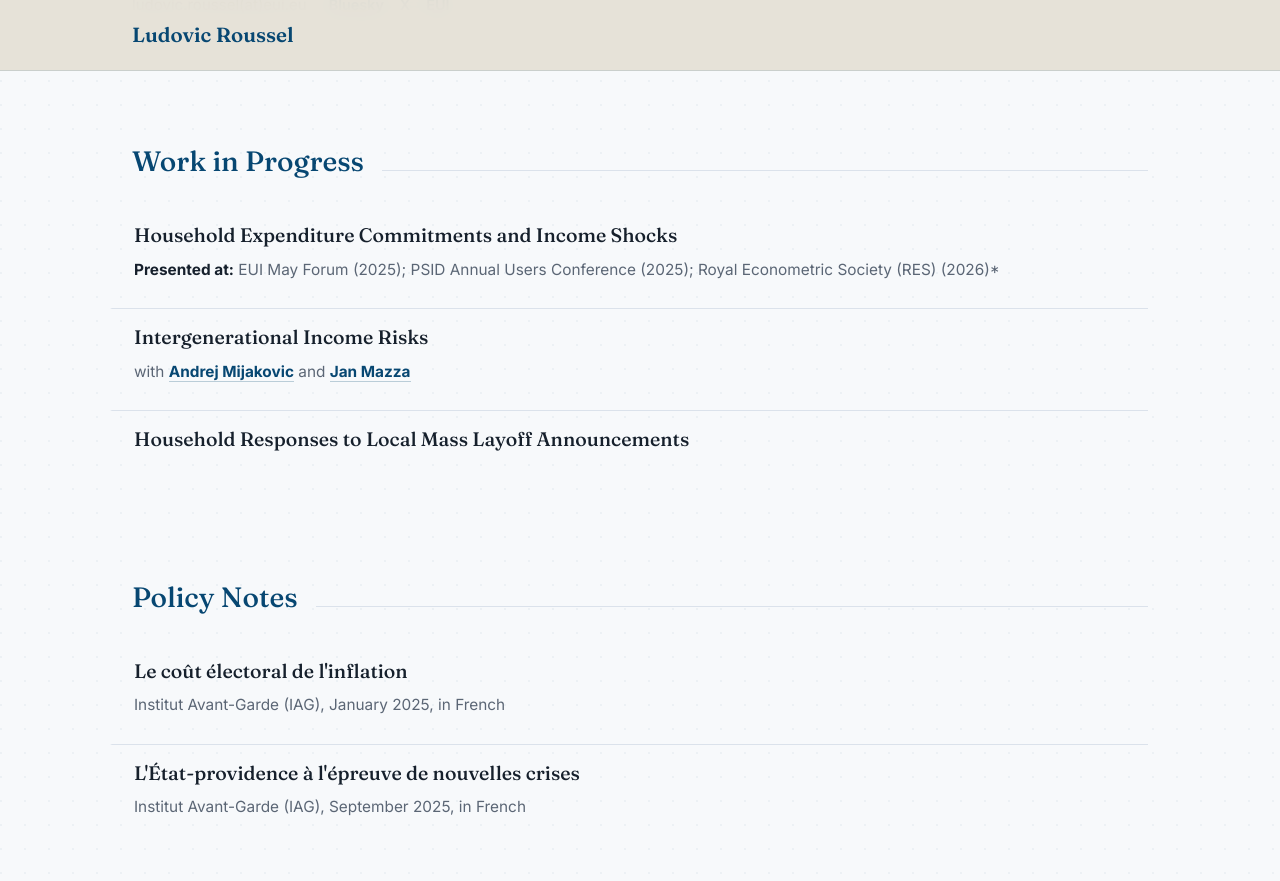
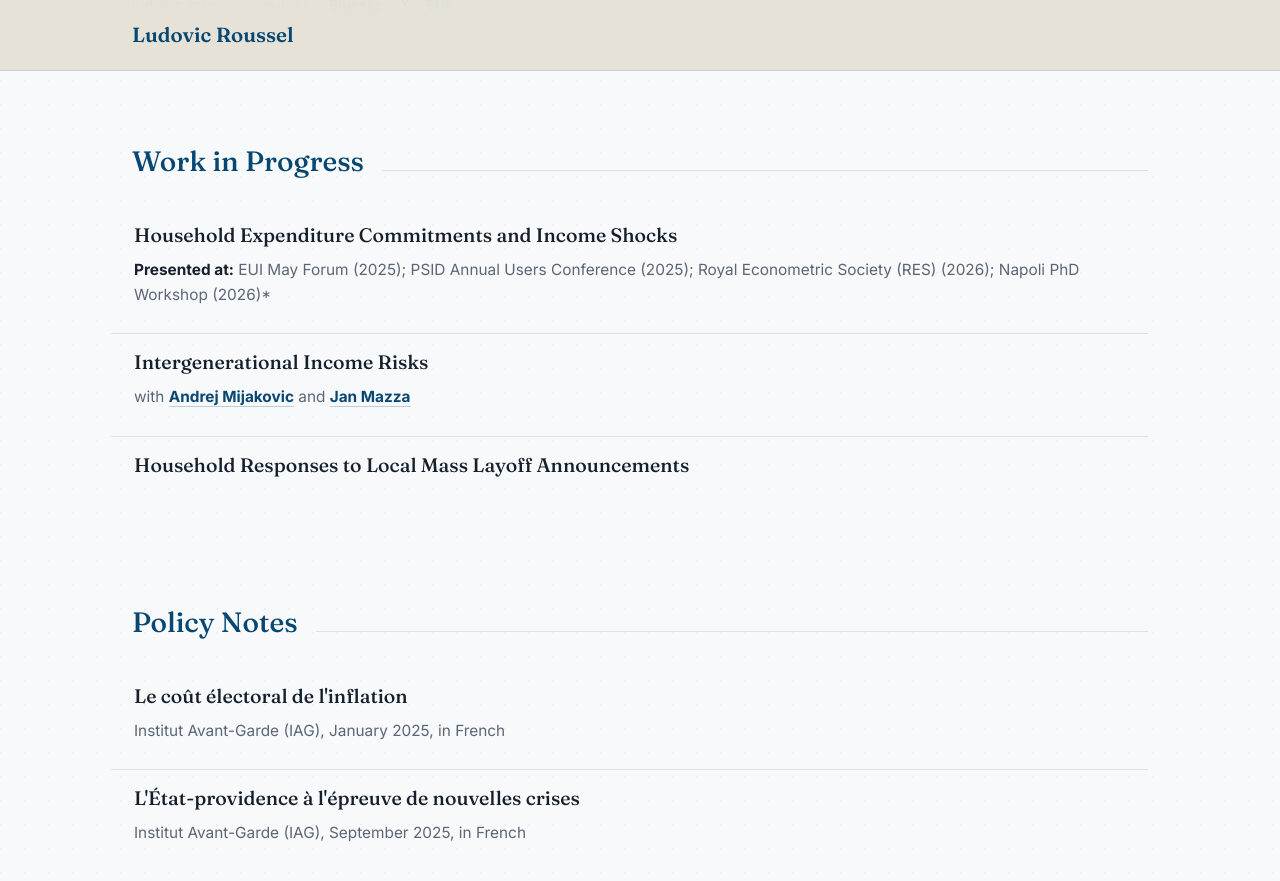
Before and after one commit to LudovicRoussel/ludovicroussel.github.io, a Jekyll site: the page built from index.md, in a window 1280 px wide and 900 px high, scrolled down 520 px. Shown: the top 881 px of the window. Built offline with Jekyll 4.4.1, drawn with Linux system fonts in a browser that asks for light colours.

Commit message:
Update first paper presentations

```diff
--- a/index.md
+++ b/index.md
@@ -40,7 +40,7 @@ title: "Ludovic Roussel"
 
     <article class="paper">
       <h4 class="paper-title">Household Expenditure Commitments and Income Shocks</h4>
-      <p class="meta"><strong>Presented at:</strong> EUI May Forum (2025); PSID Annual Users Conference (2025); Royal Econometric Society (RES) (2026)*</p>
+      <p class="meta"><strong>Presented at:</strong> EUI May Forum (2025); PSID Annual Users Conference (2025); Royal Econometric Society (RES) (2026); Napoli PhD Workshop (2026)*</p>
     </article>
 
     <article class="paper">
```
